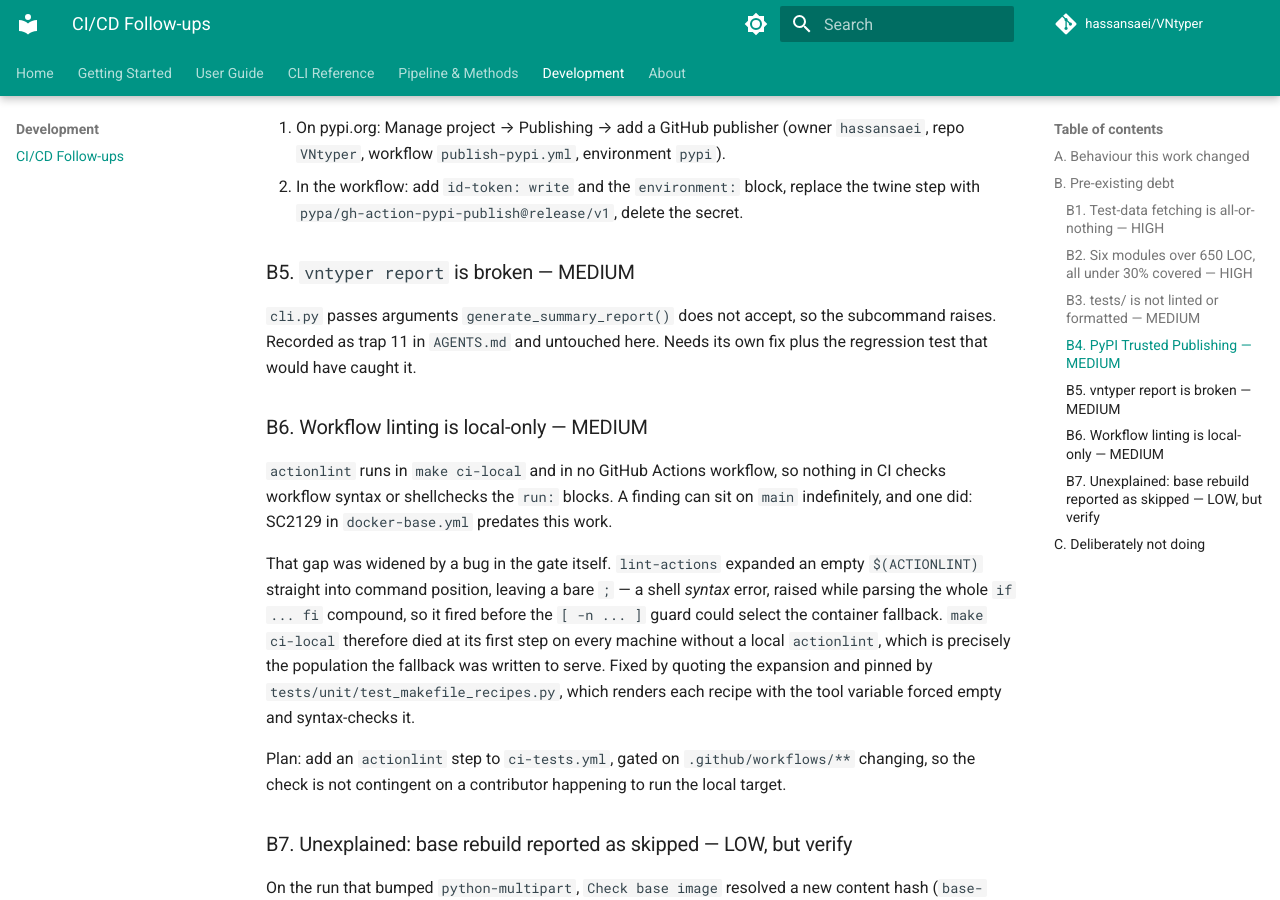
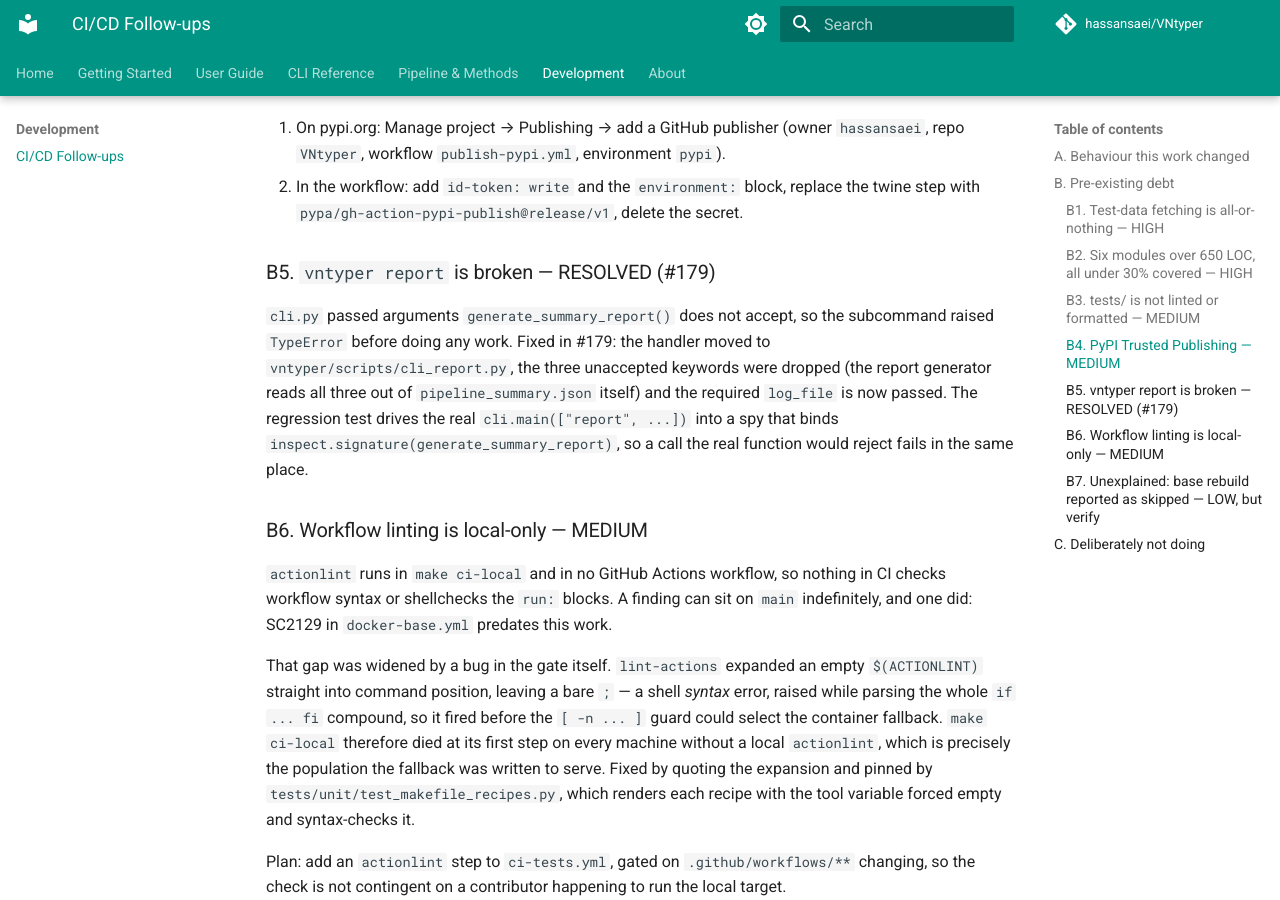
Before and after one commit to hassansaei/VNtyper, an MkDocs documentation site: the page built from docs/development/ci-followups.md, in a window 1280 px wide and 900 px high, scrolled down 2699 px. Built offline with MkDocs 1.6.1 and Material for MkDocs 9.7.7, drawn with Linux system fonts in a browser that asks for light colours; comment, search, counter and statistics services are not loaded.

Commit message:
docs(agents): retire the broken-report trap and record the report's new shape
AGENTS.md trap 11 said `vntyper report` is broken and told agents not to copy
its call site. It is fixed, so the slot now carries what an agent editing the
report actually needs: where the pure logic lives after the split, that emphasis
comes from the computed screening state rather than from the message text, and
that the Jinja2 environment autoescapes so `|safe` is only ever for a fragment
VNtyper built. The follow-up entry in docs/development/ci-followups.md is marked
resolved with the shape of the regression test.

Four call-site comments that referred to the defect in the present tense are
updated with it. Three mypy findings in the new tests are fixed: the
deliberately-wrong call in the spy guard test carries its own narrow ignore, for
the same reason the production call site used to.

Refs #179

```diff
--- a/docs/development/ci-followups.md
+++ b/docs/development/ci-followups.md
@@ -89,11 +89,16 @@ order, or the next release fails:
 2. In the workflow: add `id-token: write` and the `environment:` block, replace the twine
    step with `pypa/gh-action-pypi-publish@release/v1`, delete the secret.
 
-### B5. `vntyper report` is broken — MEDIUM
+### B5. `vntyper report` is broken — RESOLVED (#179)
 
-`cli.py` passes arguments `generate_summary_report()` does not accept, so the subcommand
-raises. Recorded as trap 11 in `AGENTS.md` and untouched here. Needs its own fix plus the
-regression test that would have caught it.
+`cli.py` passed arguments `generate_summary_report()` does not accept, so the subcommand
+raised `TypeError` before doing any work. Fixed in #179: the handler moved to
+`vntyper/scripts/cli_report.py`, the three unaccepted keywords were dropped (the report
+generator reads all three out of `pipeline_summary.json` itself) and the required
+`log_file` is now passed. The regression test drives the real
+`cli.main(["report", ...])` into a spy that binds
+`inspect.signature(generate_summary_report)`, so a call the real function would reject
+fails in the same place.
 
 ### B6. Workflow linting is local-only — MEDIUM
 
```
Also changed, not shown: AGENTS.md (+11 -2 lines), 5 other files.
